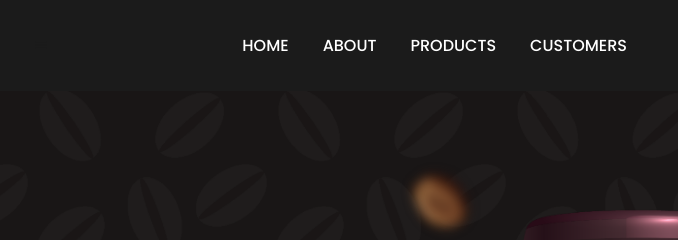
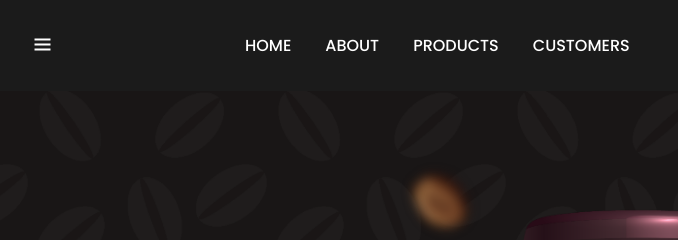
Before and after one commit to sarahm072/coffee_site, a plain HTML site: page index.html in a window 1280 px wide. Shown: the top 240 px of the page, 303-981 px from the left. Drawn offline with nearby package versions, Linux system fonts and the light colour scheme.

Commit message:
Update index.html

```diff
--- a/index.html
+++ b/index.html
@@ -16,7 +16,7 @@
         <a href="#" class="logo">
             <img src="img/logo.png" alt="">
         </a>
-        <i class='bx bx-menu' class="menu-icon"></i>
+        <i class='bx bx-menu menu-icon' id="menu-icon"></i>
         <ul class="navbar">
             <li><a href="#home">Home</a></li>
             <li><a href="#about">About</a></li>
```
